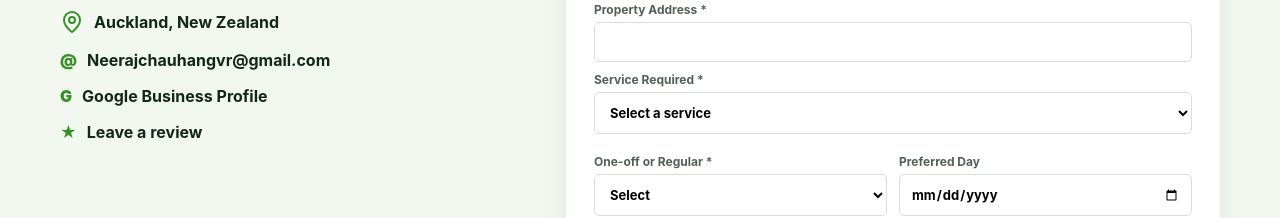
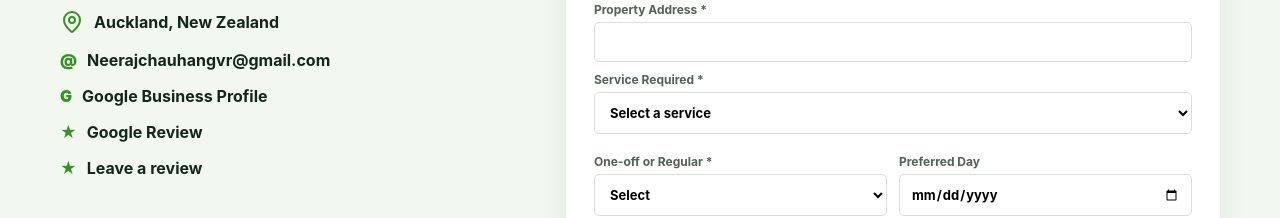
Before and after one commit to Neeraj-Geetu2026/avcena.github.io, a React (Vite) app: page / in a window 1280 px wide. Shown: the part 3960-4178 px from the top of the page. Built offline with nearby package versions, Linux system fonts and the light colour scheme; no server answers.

Commit message:
Add configurable Google review link CTA

```diff
--- a/src/main.jsx
+++ b/src/main.jsx
@@ -305,6 +305,9 @@ function App() {
               {siteConfig.googleBusinessProfile.enabled && (
                 <div className="contact-line"><span className="email-icon">G</span><a href={siteConfig.googleBusinessProfile.url} target="_blank" rel="noreferrer">{siteConfig.googleBusinessProfile.label}</a></div>
               )}
+              {siteConfig.googleReview.enabled && (
+                <div className="contact-line"><span className="email-icon">★</span><a href={siteConfig.googleReview.url} target="_blank" rel="noreferrer">{siteConfig.googleReview.label}</a></div>
+              )}
               {siteConfig.reviewRequest.enabled && (
                 <div className="contact-line"><span className="email-icon">★</span><a href={siteConfig.reviewRequest.url} target="_blank" rel="noreferrer">{siteConfig.reviewRequest.label}</a></div>
               )}
--- a/src/siteConfig.js
+++ b/src/siteConfig.js
@@ -56,6 +56,11 @@ export const siteConfig = {
     label: "Google Business Profile",
     url: "https://www.google.com/search?q=AVCENA+Gardening+%26+Lawnmowing+Auckland"
   },
+  googleReview: {
+    enabled: true,
+    label: "Google Review",
+    url: "https://www.google.com/search?q=AVCENA+Gardening+%26+Lawnmowing+Auckland"
+  },
   reviewRequest: {
     enabled: true,
     label: "Leave a review",
```
